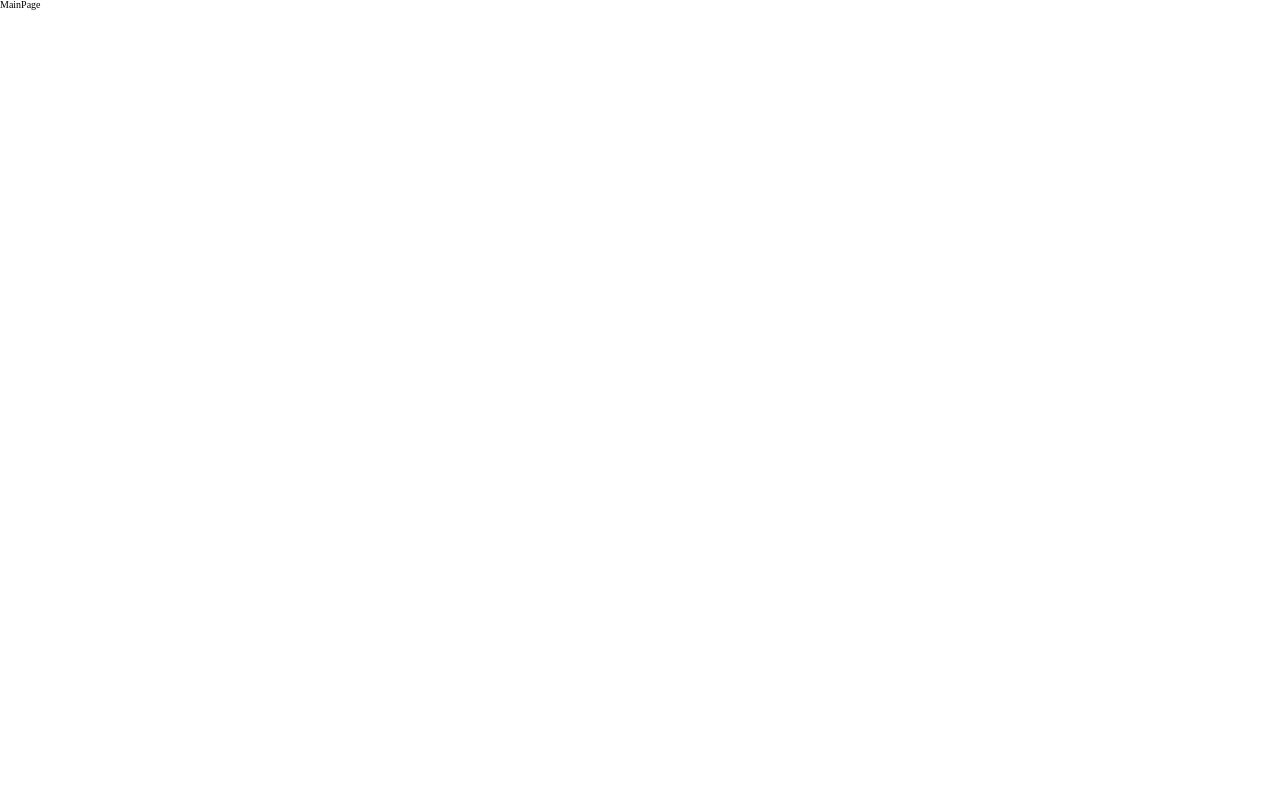
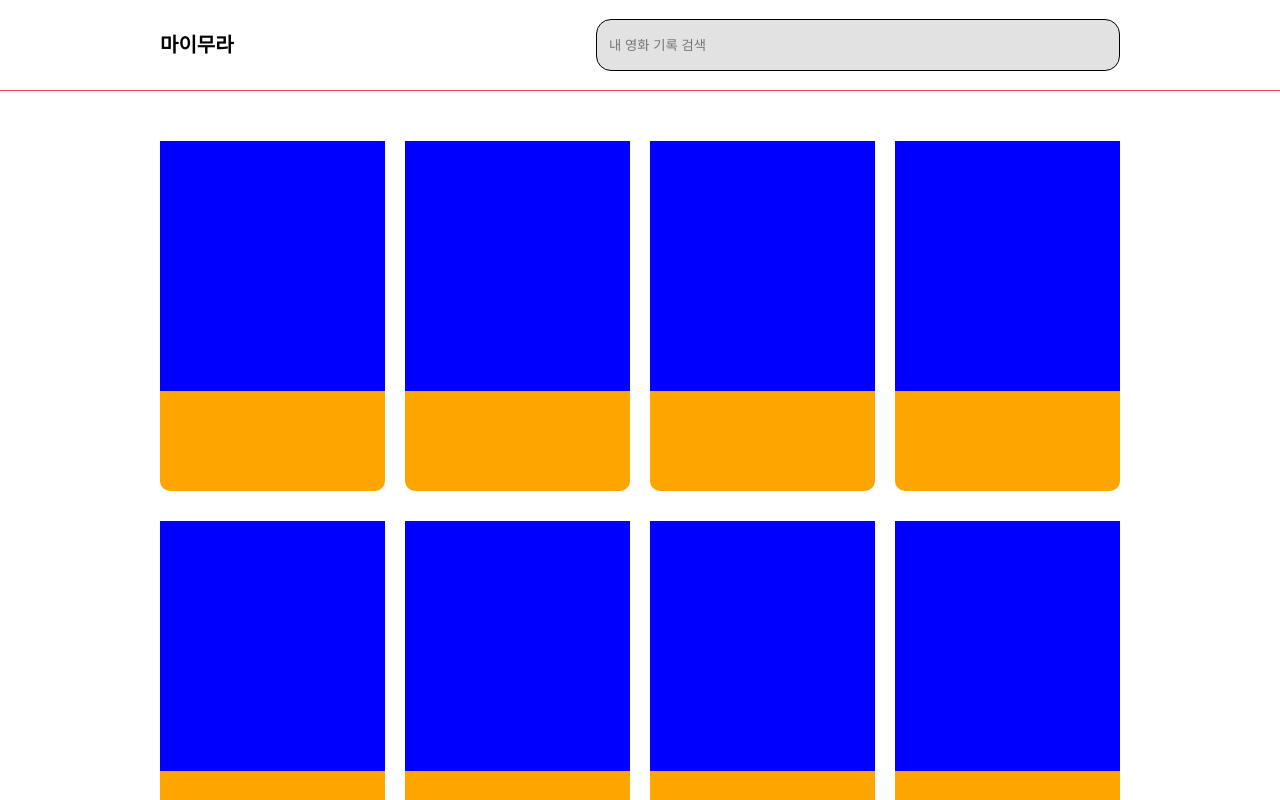
Before and after one commit to Sopt1LLIONAIRE/MyMovieLife, a React (Create React App) app in the folder my-movie-life/: page / in a window 1280 px wide. Shown: the top 800 px of the page. Built offline with nearby package versions, Linux system fonts and the light colour scheme; a web font is replaced by a local one.

Commit message:
Feat : 공통 컴포넌트 개발

```diff
--- a/my-movie-life/public/index.html
+++ b/my-movie-life/public/index.html
@@ -5,39 +5,12 @@
     <link rel="icon" href="%PUBLIC_URL%/favicon.ico" />
     <meta name="viewport" content="width=device-width, initial-scale=1" />
     <meta name="theme-color" content="#000000" />
-    <meta
-      name="description"
-      content="Web site created using create-react-app"
-    />
+    <meta name="description" content="Web site created using create-react-app" />
     <link rel="apple-touch-icon" href="%PUBLIC_URL%/logo192.png" />
-    <!--
-      manifest.json provides metadata used when your web app is installed on a
-      user's mobile device or desktop. See https://developers.google.com/web/fundamentals/web-app-manifest/
-    -->
     <link rel="manifest" href="%PUBLIC_URL%/manifest.json" />
-    <!--
-      Notice the use of %PUBLIC_URL% in the tags above.
-      It will be replaced with the URL of the `public` folder during the build.
-      Only files inside the `public` folder can be referenced from the HTML.
-
-      Unlike "/favicon.ico" or "favicon.ico", "%PUBLIC_URL%/favicon.ico" will
-      work correctly both with client-side routing and a non-root public URL.
-      Learn how to configure a non-root public URL by running `npm run build`.
-    -->
     <title>React App</title>
   </head>
   <body>
-    <noscript>You need to enable JavaScript to run this app.</noscript>
     <div id="root"></div>
-    <!--
-      This HTML file is a template.
-      If you open it directly in the browser, you will see an empty page.
-
-      You can add webfonts, meta tags, or analytics to this file.
-      The build step will place the bundled scripts into the <body> tag.
-
-      To begin the development, run `npm start` or `yarn start`.
-      To create a production bundle, use `npm run build` or `yarn build`.
-    -->
   </body>
 </html>
--- /dev/null
+++ b/my-movie-life/src/components/Common/Content.jsx
@@ -0,0 +1,41 @@
+import React from 'react';
+import styled from 'styled-components';
+import Section from './Section';
+
+export default function Content() {
+  return (
+    <StyledContent>
+      <StyledWrapper>
+        <Section />
+        <Section />
+        <Section />
+        <Section />
+        <Section />
+        <Section />
+        <Section />
+        <Section />
+        <Section />
+        <Section />
+        <Section />
+        <Section />
+        <Section />
+        <Section />
+      </StyledWrapper>
+    </StyledContent>
+  );
+}
+
+const StyledContent = styled.section`
+  display: flex;
+  justify-content: center;
+  margin: 50px 0;
+`;
+
+const StyledWrapper = styled.div`
+  display: grid;
+  grid-template-rows: repeat(10, 350px);
+  grid-template-columns: repeat(4, 1fr);
+  gap: 30px 20px;
+  width: 960px;
+  height: 100%;
+`;
--- /dev/null
+++ b/my-movie-life/src/components/Common/Header.jsx
@@ -0,0 +1,46 @@
+import React from 'react';
+import styled from 'styled-components';
+
+export default function Header() {
+  return (
+    <StyledContainer>
+      <StyledWrapper>
+        <StyledTitle>마이무라</StyledTitle>
+        <StyledSearch placeholder="내 영화 기록 검색"></StyledSearch>
+      </StyledWrapper>
+    </StyledContainer>
+  );
+}
+
+const StyledContainer = styled.header`
+  display: flex;
+  justify-content: center;
+  align-items: center;
+  width: 100%;
+  height: 91px;
+  background-color: #fff;
+  border-bottom: 1px solid #fb4357;
+`;
+
+const StyledWrapper = styled.div`
+  display: flex;
+  justify-content: space-between;
+  align-items: center;
+  width: 960px;
+  height: 100%;
+`;
+
+const StyledTitle = styled.div`
+  width: 150px;
+  font-size: 20px;
+  font-weight: 700;
+`;
+
+const StyledSearch = styled.input`
+  width: 524px;
+  height: 52px;
+  background-color: #e2e2e2;
+  border-radius: 15px;
+  border: 1px solid;
+  text-indent: 10px;
+`;
--- /dev/null
+++ b/my-movie-life/src/components/Common/Section.jsx
@@ -0,0 +1,33 @@
+import React from 'react';
+import styled from 'styled-components';
+
+export default function Section() {
+  return (
+    <StyledContent>
+      <ImageWrapper />
+      <InfoWrapper>
+        <StyledTitle></StyledTitle>
+      </InfoWrapper>
+    </StyledContent>
+  );
+}
+
+const StyledContent = styled.article`
+  width: 100%;
+  border-radius: 10px;
+  background-color: orange;
+`;
+
+const ImageWrapper = styled.div`
+  height: 250px;
+  background-color: blue;
+`;
+const InfoWrapper = styled.div`
+  display: flex;
+  justify-content: center;
+`;
+
+const StyledTitle = styled.div`
+  font-size : 24px;
+  font-weight: 600px;
+`
--- a/my-movie-life/src/pages/MainPage.jsx
+++ b/my-movie-life/src/pages/MainPage.jsx
@@ -1,7 +1,13 @@
-import React from 'react'
+import React from 'react';
+
+import Header from '../components/Common/Header';
+import Content from '../components/Common/Content';
 
 export default function MainPage() {
   return (
-    <div>MainPage</div>
-  )
+    <>
+      <Header />
+      <Content />
+    </>
+  );
 }
```
